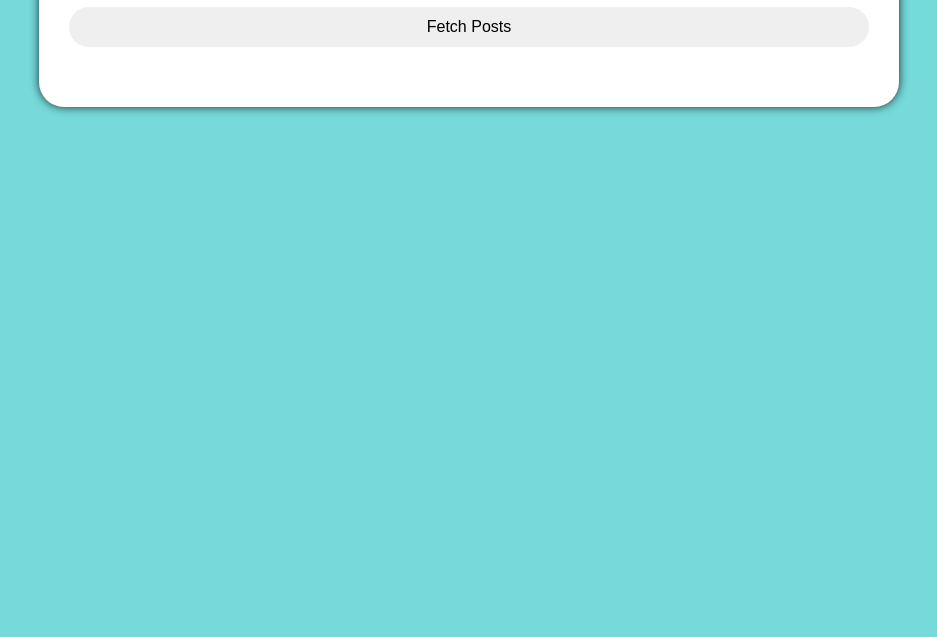
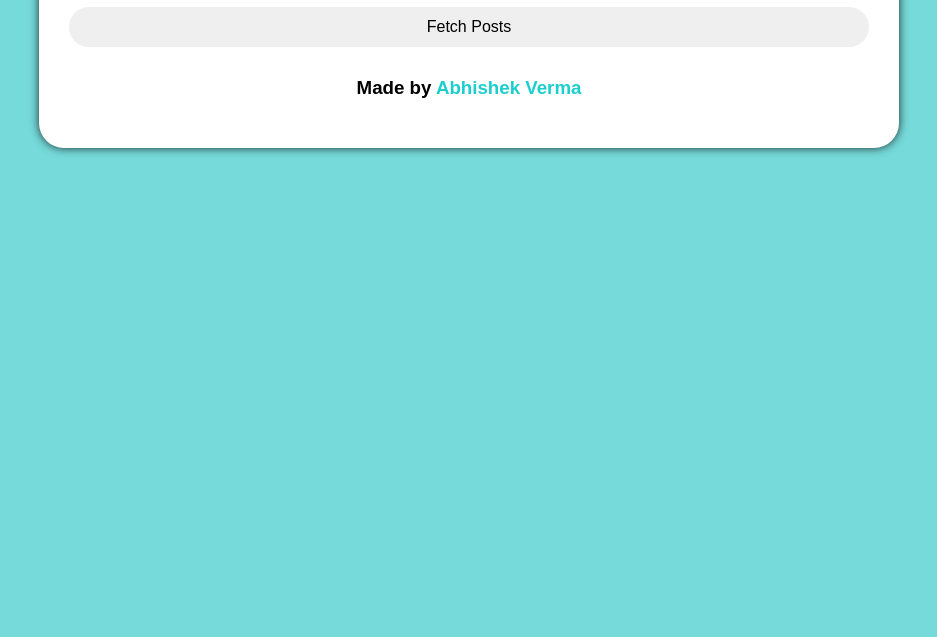
Before and after one commit to AbhishekX2004/Task4_NewsAppLatin_AadiFoundations, a plain HTML site: page index.html in a window 1280 px wide. Shown: the part 163-800 px from the top of the page, without its empty margins (171-1108 px from the left). Drawn offline with Linux system fonts and the light colour scheme.

Commit message:
link added

```diff
--- a/index.html
+++ b/index.html
@@ -11,6 +11,7 @@
         <h1 class="bounce-in-down">REST News</h1>
         <button id="fetch-post">Fetch Posts</button>
         <div id="post-container"></div>
+        <h3 class="footer">Made by <a href ="https://www.linkedin.com/in/abhishek-verma-05177625b/">Abhishek Verma</a></h3>
     </div>
     <script src="./index.js"></script>
 </body>
--- a/styles.css
+++ b/styles.css
@@ -13,8 +13,13 @@ body {
     box-shadow: 0 0 10px rgba(0, 0, 0, 0.8);
 }
 
-h1 {
+h1, .footer {
     text-align: center;
+}
+
+a{
+    text-decoration: none;
+    color: rgb(28, 206, 206);
 }
 
 button {
```
